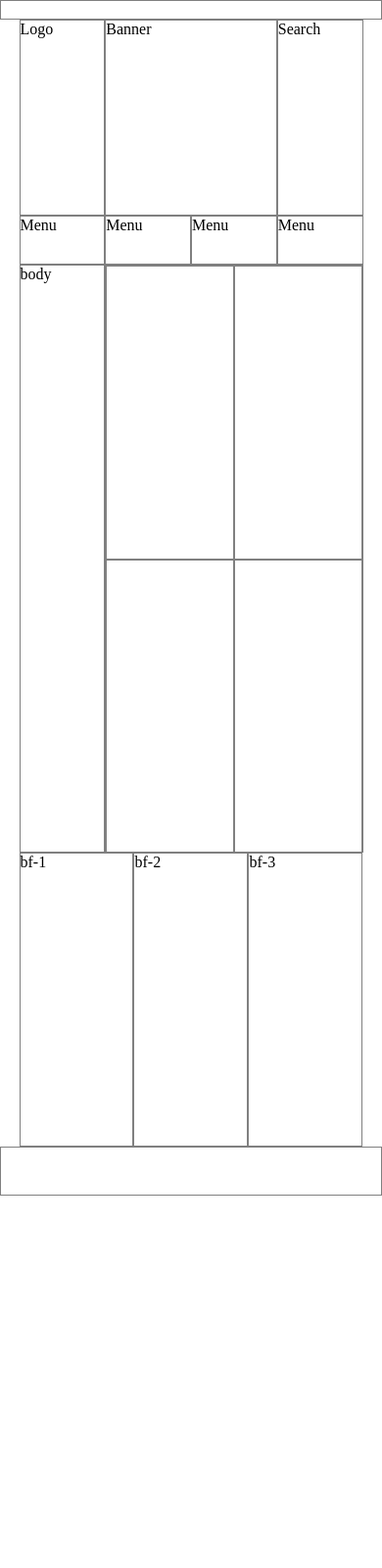
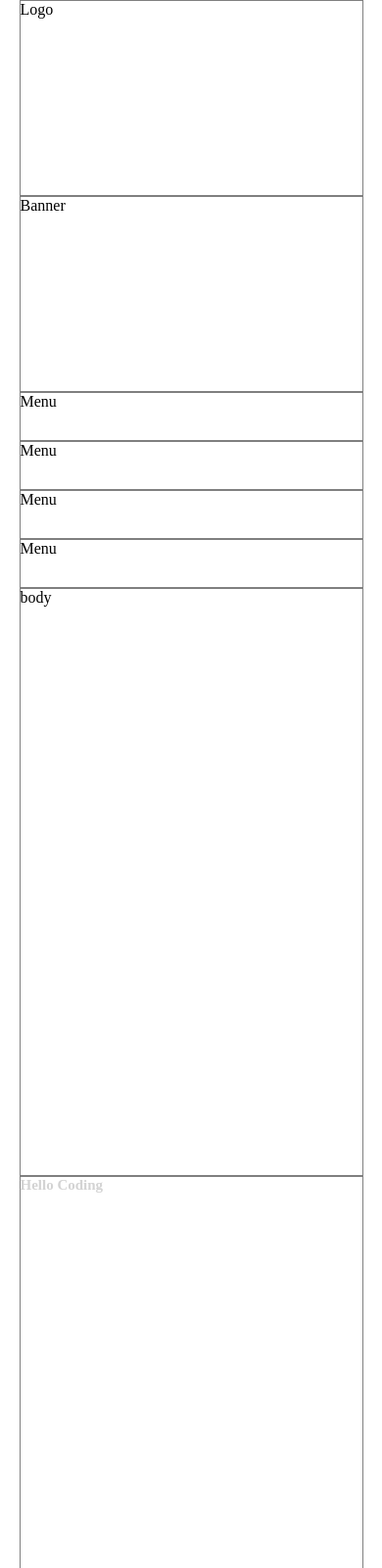
Before and after one commit to devazizulhaque/class-06, a plain HTML site: page index.html in a window 390 px wide. Shown: the top 1600 px of the page at 98% size. Before the commit the page ends 1220 px from the top, so only its background shows below. Drawn offline with Linux system fonts and the light colour scheme.

Commit message:
class 06 mids time

```diff
--- a/css/style.css
+++ b/css/style.css
@@ -2,7 +2,6 @@
     box-sizing: border-box;
     margin: 0;
     padding: 0;
-    height: auto;
 }
 
 .col-1{
@@ -81,3 +80,55 @@
 .nav-height{
     height: 20px;
 }
+.hello{
+    font-size: 15px;
+    color: lightgray;
+}
+
+@media screen and (max-width: 1000px) {
+    .col-m-1{
+        width: 8.33%;
+    }
+    .col-m-2{
+        width: 16.66%;
+    }
+    .col-m-3{
+        width: 25%;
+    }
+    .col-m-4{
+        width: 33.33%;
+    }
+    .col-m-5{
+        width: 41.33%;
+    }
+    .col-m-6{
+        width: 50%;
+    }
+    .col-m-7{
+        width: 58.33%;
+    }
+    .col-m-8{
+        width: 66.66%;
+    }
+    .col-m-9{
+        width: 75%;
+    }
+    .col-m-10{
+        width: 83.33%;
+    }
+    .col-m-11{
+        width: 91.66%;
+    }
+    .col-m-12{
+        width: 100%;
+    }
+    .d-none{
+        display: none;
+    }
+}
+
+@media screen and (max-width: 600px){
+    [class*='col-']{
+        width: 100%;
+    }
+}
--- a/index.html
+++ b/index.html
@@ -7,14 +7,11 @@
 </head>
 <body>
     <header>
-        <div class="row">
-            <div class="col-12 nav-height"></div>
-        </div>
         <div class="container">
             <div class="row">
-                <div class="col-3 header-height">Logo</div>
-                <div class="col-6 header-height">Banner</div>
-                <div class="col-3 header-height">Search</div>
+                <div class="col-3 col-m-3 header-height">Logo</div>
+                <div class="col-6 col-m-9 header-height">Banner</div>
+                <div class="col-3 header-height d-none">Search</div>
             </div>
         </div>
     </header>
@@ -33,14 +30,7 @@
             <div class="row">
                 <div class="col-3 body-height">body</div>
                 <div class="col-9 body-height">
-                    <div class="row">
-                        <div class="col-6 h-300"></div>
-                        <div class="col-6 h-300"></div>
-                    </div>
-                    <div class="row">
-                        <div class="col-6 h-300"></div>
-                        <div class="col-6 h-300"></div>
-                    </div>
+                    <h1 class="hello">Hello Coding</h1>
                 </div>
             </div>
         </div>
@@ -48,9 +38,10 @@
     <section>
         <div class="container">
             <div class="row">
-                <div class="col-4 big-footer-height">bf-1</div>
-                <div class="col-4 big-footer-height">bf-2</div>
-                <div class="col-4 big-footer-height">bf-3</div>
+                <div class="col-3 big-footer-height col-m-6">bf-1</div>
+                <div class="col-3 big-footer-height col-m-6">bf-2</div>
+                <div class="col-3 big-footer-height col-m-6">bf-3</div>
+                <div class="col-3 big-footer-height col-m-6">bf-3</div>
             </div>
         </div>
     </section>
```
